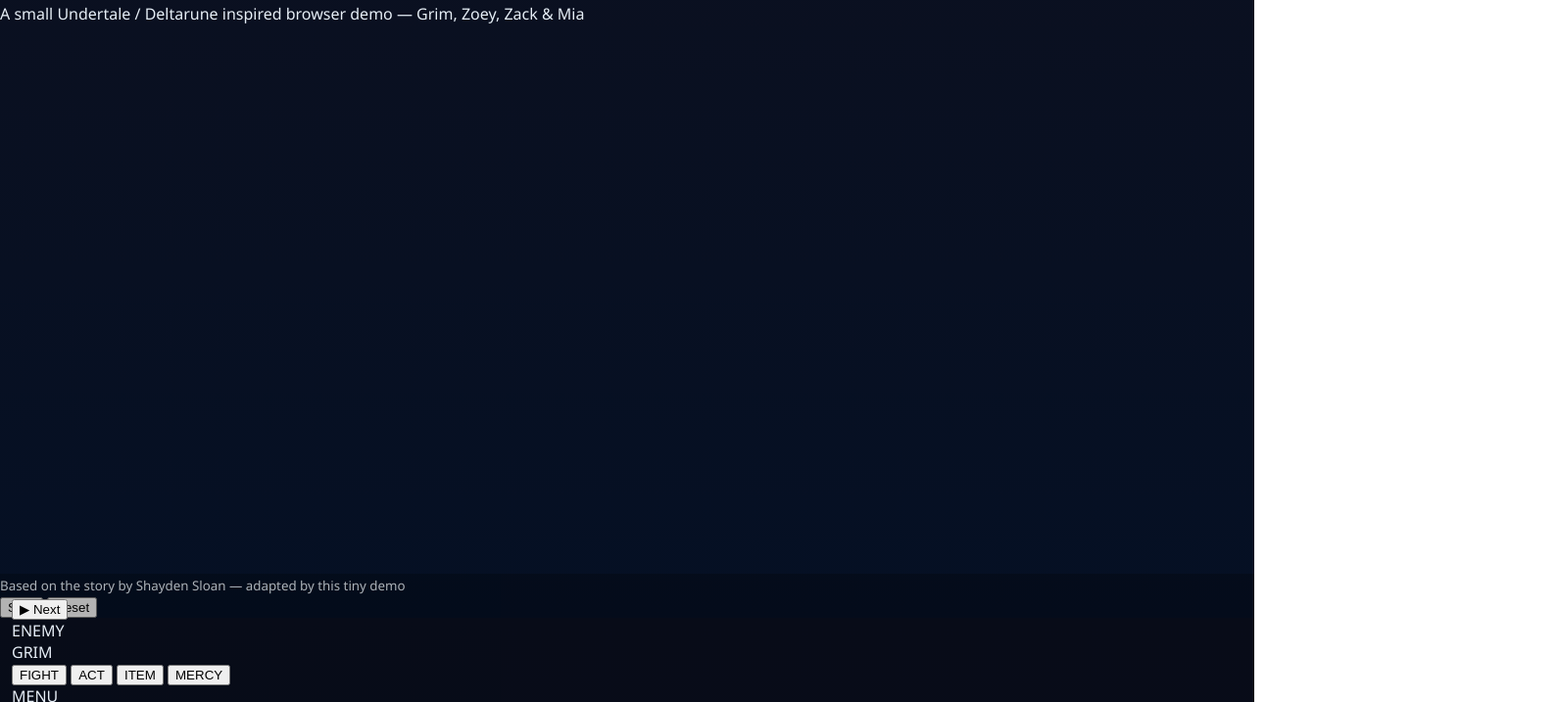
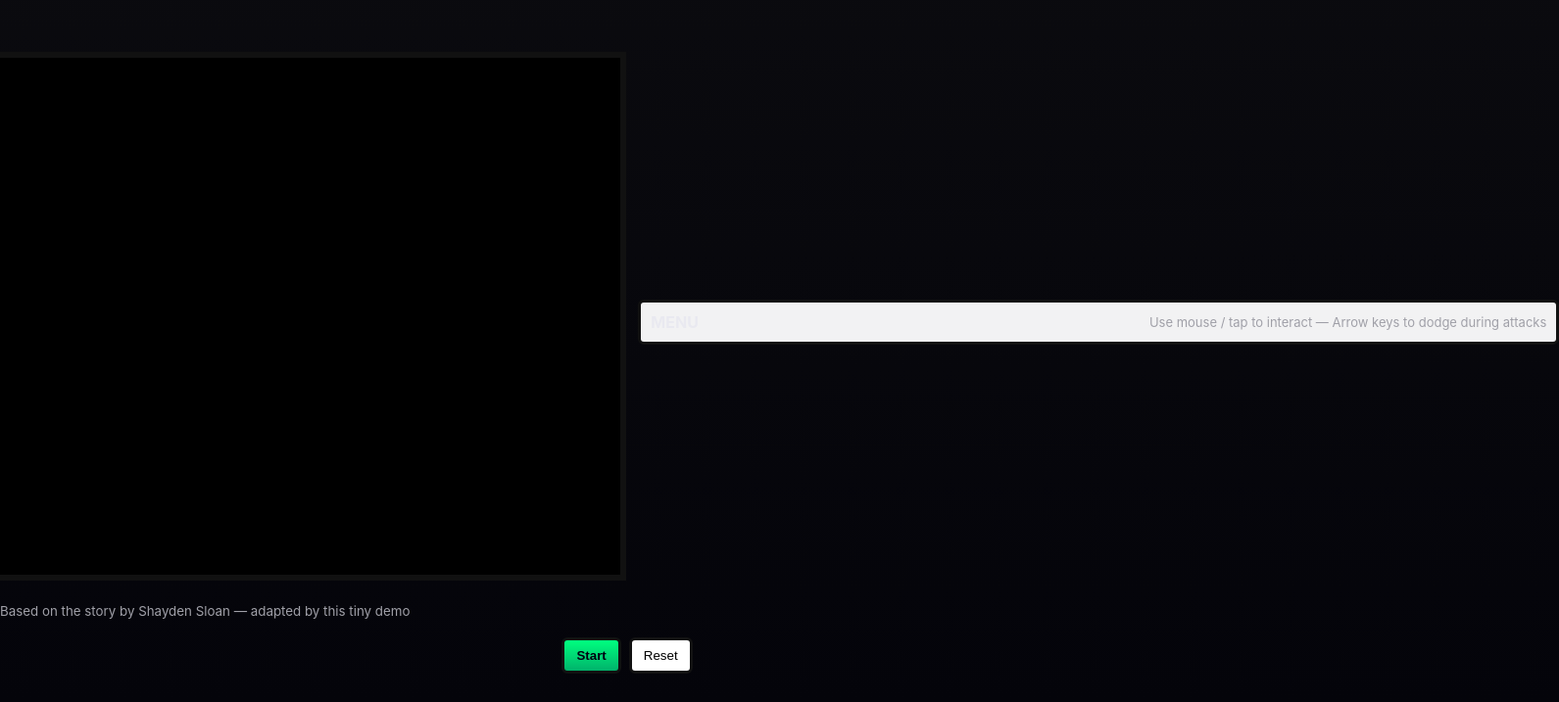
Before and after one commit to cte-Shayden/grim, a plain HTML site: page index.html in a window 1280 px wide. Shown: the part 83-800 px from the top of the page at 98% size, 1591 px wide, since content can reach past the window. Drawn offline with Linux system fonts and the light colour scheme.

Commit message:
Update CSS variables and styles for UI elements

```diff
--- a/style.css
+++ b/style.css
@@ -1,23 +1,48 @@
 :root{
-  --bg:#0b1020;
-  --panel:#111827;
-  --accent:#3aa6ff;
-  --text:#e6eef6;
+  --bg:#0b0b0f;
+  --panel:#e9e9f0;
+  --accent:#00ff7f;
+  --danger:#ff4d4d;
+  --muted:#a0a0a8;
+  --ui-bg:rgba(255,255,255,0.95);
 }
-body{
-  margin:0;
-  background:linear-gradient(180deg,var(--bg),#051024);
-  color:var(--text);
-  font-family: "Segoe UI", Roboto, Arial, sans-serif;
-}
-#ui{
-  padding:8px 12px;
-  background:rgba(0,0,0,0.25);
-  position:fixed;
-  z-index:10;
-  width:100%;
-  box-sizing:border-box;
-}
-.hint{opacity:0.9;margin:4px 0 0 0;font-size:13px}
-#game-container{ width:100%; height: calc(100vh - 64px); margin-top:64px; }
-a { color: var(--accent); }
+
+*{box-sizing:border-box}
+html,body,#app{height:100%;margin:0;background:linear-gradient(180deg,var(--bg),#04040a);font-family:Inter,ui-sans-serif,system-ui,-apple-system,"Segoe UI",Roboto,"Helvetica Neue",Arial;}
+.title{text-align:center;color:var(--panel);padding:20px 10px}
+.title h1{margin:0;font-size:28px;letter-spacing:1px}
+.title .sub{color:var(--muted);margin-top:6px}
+
+#game-root{display:flex;justify-content:center;align-items:center;gap:12px;padding:20px}
+#game-canvas{background:#000;border:6px solid #111;width:960px;height:540px;image-rendering:pixelated;display:block}
+
+.panel{background:var(--ui-bg);border:3px solid #111;padding:10px;border-radius:6px}
+.hidden{display:none}
+
+#dialogue-box{width:940px;position:relative;margin-top:12px}
+#dialogue-text{font-size:18px;color:#0b0b0f;margin:0;min-height:48px;line-height:1.3; font-family: "Press Start 2P", monospace}
+#dialogue-controls{position:absolute;right:10px;bottom:10px}
+
+#battle-ui{width:940px;margin-top:12px}
+#battle-info{display:flex;justify-content:space-between;gap:10px;margin-bottom:8px}
+.entity{flex:1}
+.name{font-weight:700;font-family:"Press Start 2P",monospace}
+.hpbar{height:18px;background:#2b2b2b;border:2px solid #111;margin-top:6px;position:relative;border-radius:4px;overflow:hidden}
+.hp-fill{height:100%;background:linear-gradient(90deg,var(--accent),#00b36b);width:100%;transition:width 350ms ease}
+
+.menu{display:grid}
+.grid-2{grid-template-columns:1fr 1fr;grid-gap:8px}
+.action.btn{padding:14px;font-weight:700;font-family:"Press Start 2P",monospace}
+.btn{background:#fff;border:3px solid #111;border-radius:6px;padding:8px 12px;cursor:pointer}
+.btn.primary{background:linear-gradient(180deg,var(--accent),#00b36b);color:#001; font-weight:800}
+.btn:active{transform:translateY(1px)}
+
+#hud{position:relative;width:940px;margin-top:12px;display:flex;justify-content:space-between;align-items:center}
+#state-label{color:var(--panel);font-weight:700}
+#controls-hint{color:var(--muted);font-size:13px}
+
+#combat-log{max-height:90px;overflow:auto;margin-top:8px}
+.mini{padding:8px}
+
+footer{display:flex;gap:8px;justify-content:center;padding:18px}
+small{color:var(--muted)}
```
